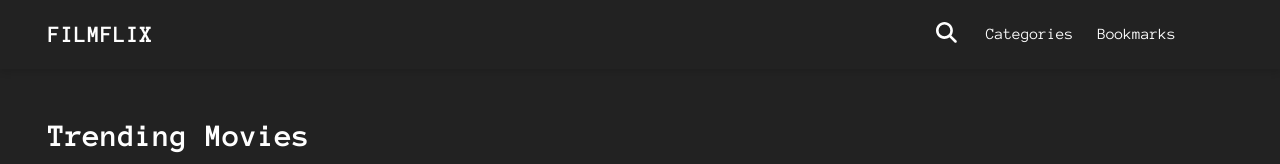
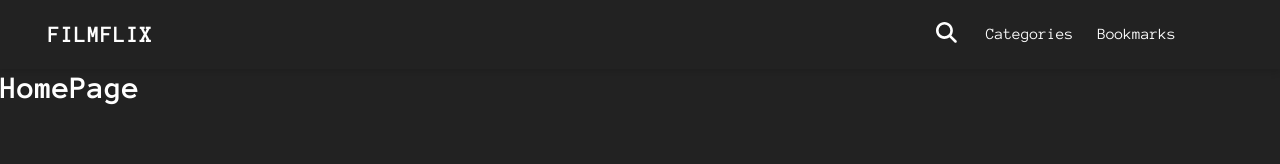
Before and after one commit to JNMTFFED22G/Filmflix, a React (Vite) app: page / in a window 1280 px wide. Shown: the top 164 px of the page. Built offline with nearby package versions, Linux system fonts and the light colour scheme.

Commit message:
Added H1 tag "HomePage" back for the test.

```diff
--- a/src/pages/HomePage/HomePage.tsx
+++ b/src/pages/HomePage/HomePage.tsx
@@ -4,6 +4,7 @@ import movies from '../../data/movies.json';
 export default function HomePage() {
   return (
     <div className='nav-padding'>
+      <h1>HomePage</h1>
       <MovieCaruosel movie={movies} mode='trend' />
       <MovieCaruosel movie={movies} mode='rec' />
     </div>
```
